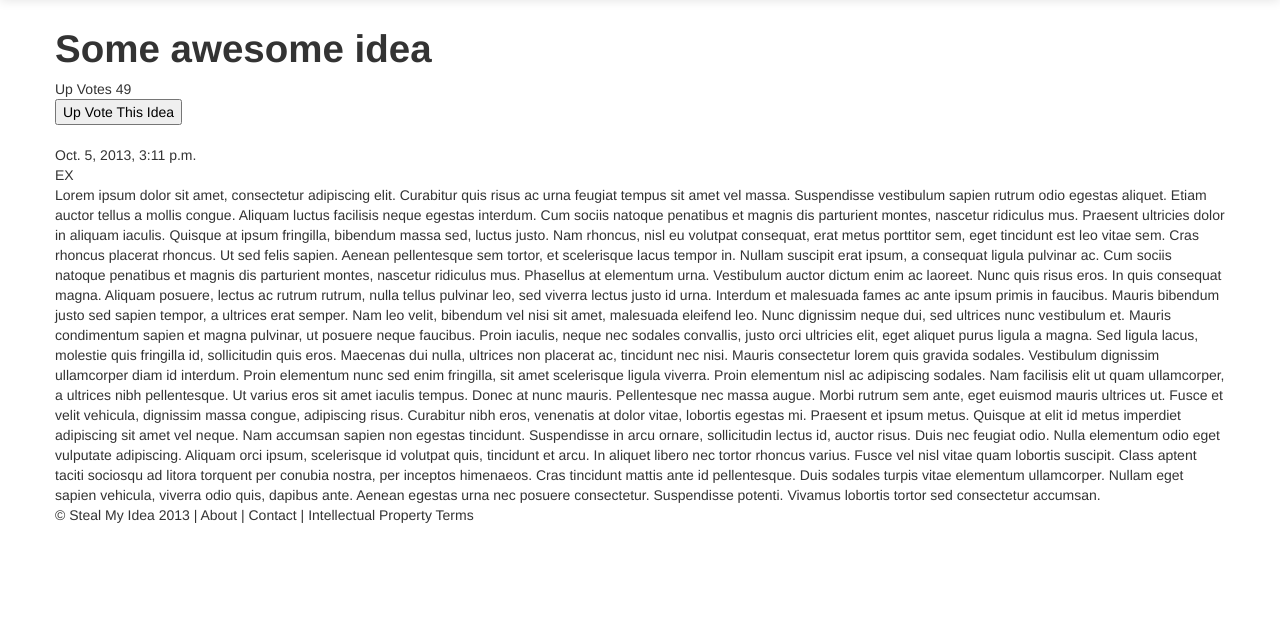
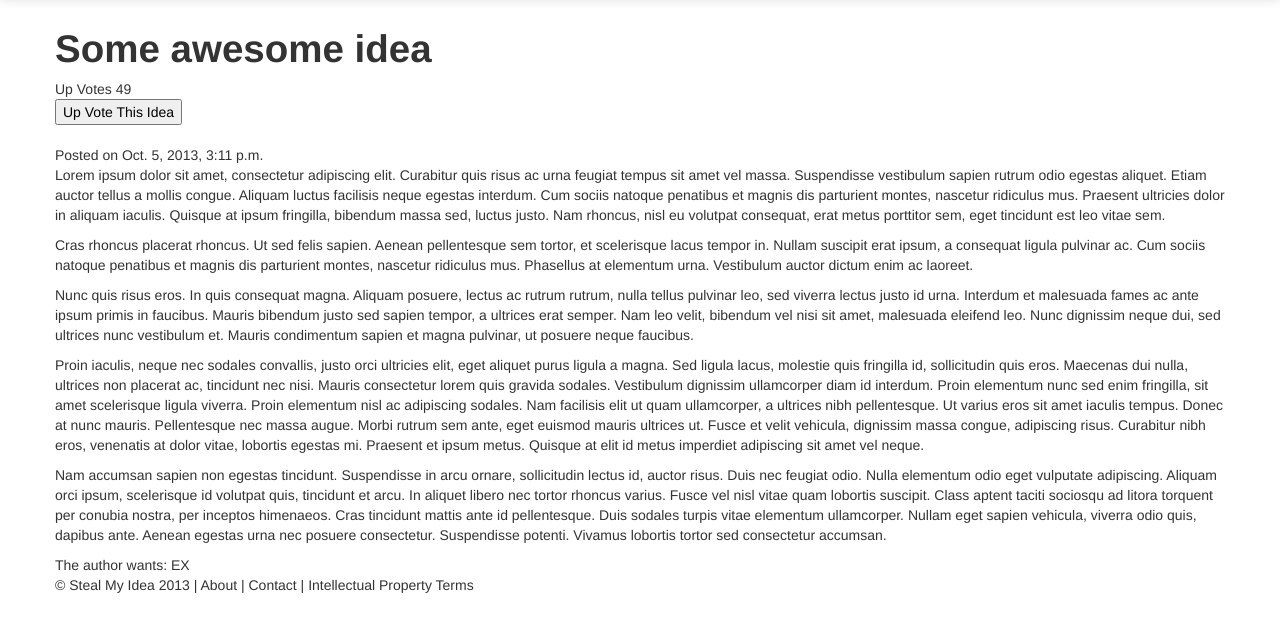
Before and after one commit to jesse-browne/steal-my-idea, a Django app: a page that uses steal_my_idea/ideas/templates/ideas/single.html in a window 1280 px wide. Shown: the part 41-673 px from the top of the page. Run offline with Django 3.2, Linux system fonts and the light colour scheme; data comes from the database, SQL or seed files in the repository; parts of the project's set-up code (start-up, migrations or seed data) failed here and were passed over.

Commit message:
Added |linebreaks filter to single view

```diff
--- a/steal_my_idea/ideas/templates/ideas/single.html
+++ b/steal_my_idea/ideas/templates/ideas/single.html
@@ -10,8 +10,8 @@
     <input type="submit" value="Up Vote This Idea" />
 </form>
 
-<div>{{ idea.date_published }}</div>
-<div>{{ idea.author_wants }}</div>
-<div>{{ idea.description }}</div>
+<div>Posted on {{ idea.date_published }}</div>
+<div>{{ idea.description|linebreaks }}</div>
+<div>The author wants: {{ idea.author_wants }}</div>
 
 {% include 'ideas/footer.html' %}
```
